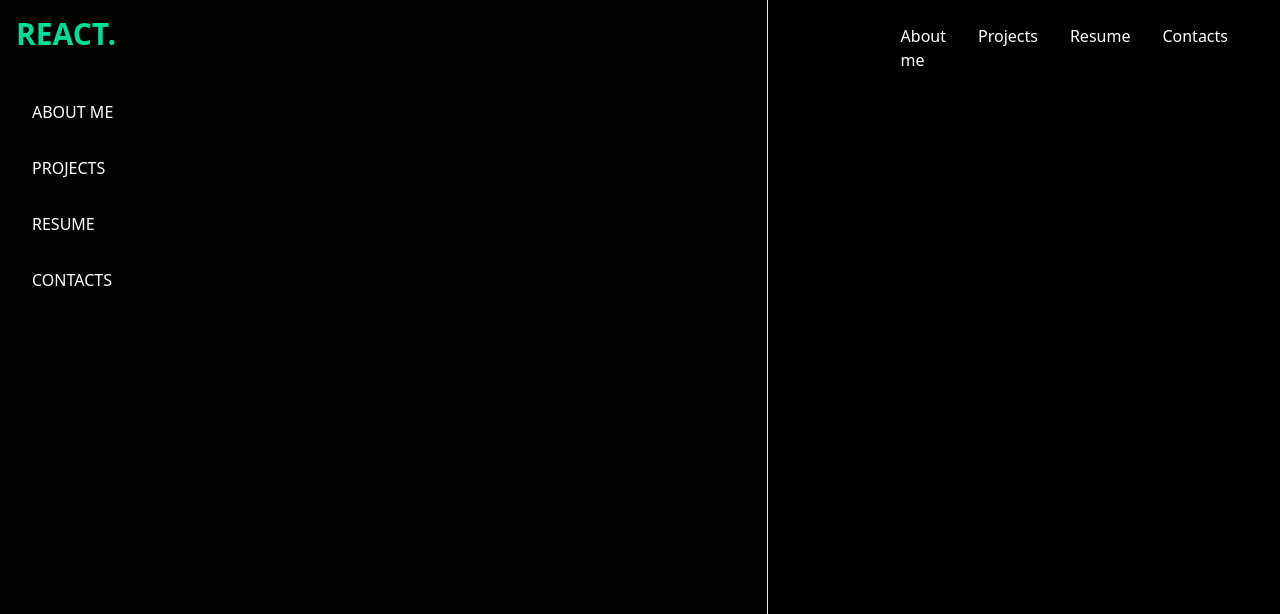
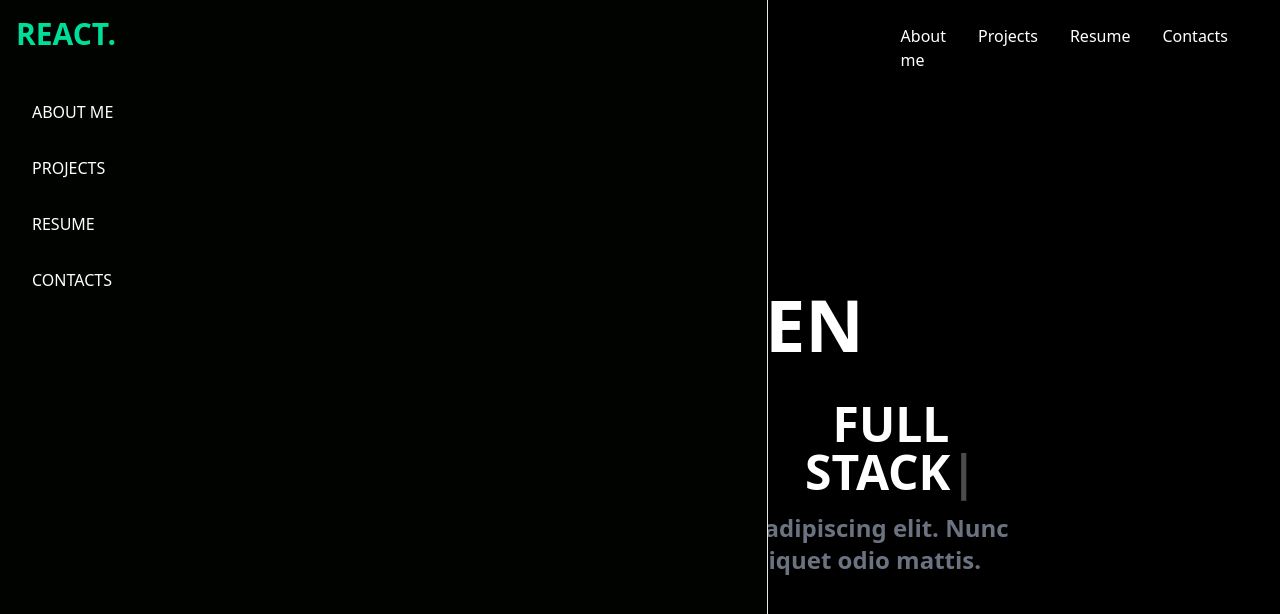
Before and after one commit to Jasonccfu/react-portfolio, a React (Create React App) app: page / in a window 1280 px wide. Shown: the top 614 px of the page. Built offline with nearby package versions, Linux system fonts and the light colour scheme.

Commit message:
profile.js and install react-typed

```diff
--- a/package.json
+++ b/package.json
@@ -13,6 +13,7 @@
     "react-icons": "^4.8.0",
     "react-router-dom": "^6.9.0",
     "react-scripts": "5.0.1",
+    "react-typed": "^1.2.0",
     "web-vitals": "^2.1.4"
   },
   "scripts": {
--- a/src/App.js
+++ b/src/App.js
@@ -1,11 +1,13 @@
 import React from "react";
 import Navbar from "./components/Navbar";
+import Profile from "./components/Profile";
 
 
 function App() {
   return (
     <div>
       <Navbar />
+      <Profile />
     </div>
 
   );
--- a/src/components/Navbar.js
+++ b/src/components/Navbar.js
@@ -20,7 +20,6 @@ const Navbar = () => {
       <div className='block md:hidden' onClick={handleNav} >
         {!nav?<AiOutlineClose size={20}/>: <AiOutlineMenu size={20}/>}
       </div>
-
       <div className={!nav ? 'fixed left-0 top-0 w-[60%] h-full border-r border-r-gary-900 bg-[#000300] ease-out duration-500': 'fixed left-[-100%]' }>
       <h1 className='w-full text-3xl font-bold text-[#00df9a] m-4'>REACT.</h1>
         <ul className='uppercase p-4'>
--- /dev/null
+++ b/src/components/Profile.js
@@ -0,0 +1,19 @@
+import React from 'react';
+import Typed from 'react-typed';
+
+const Profile = () => {
+    return(
+        <div className='text-white'>
+            <div className='max-w-[800px] mt-[-96px] w-full h-screen mx-auto text-center flex flex-col justify-center'>
+            <p className='text-[#00df9a] font-bold p-2'>GROWING WITH FULL STACK</p>
+            <h1 className='md:text-7xl sm:text-6xl text-4xl font-bold md:py-6'>JASON CHEN</h1>
+            <div className='flex justify-center items-center'>
+                <p className='md:text-5xl sm:text-4xl text-xl font-bold py-4'>Passionate being for</p>
+                <Typed className='md:text-5xl sm:text-4xl text-xl font-bold md:pl-4 pl-2' strings={['WED DEV','FULL STACK','SOFTWARE DEV']} typeSpeed={120} backSpeed={140} loop />
+            </div>
+            <p className='md:text-2xl text-xl font-bold text-gray-500'>Lorem ipsum dolor sit amet, consectetur adipiscing elit. Nunc vulputate libero et velit interdum, ac aliquet odio mattis.</p>
+            </div>
+        </div>
+    );
+}
+export default Profile;
```
Also changed, not shown: 1 other file (tests, documents, lock files or other folders).
